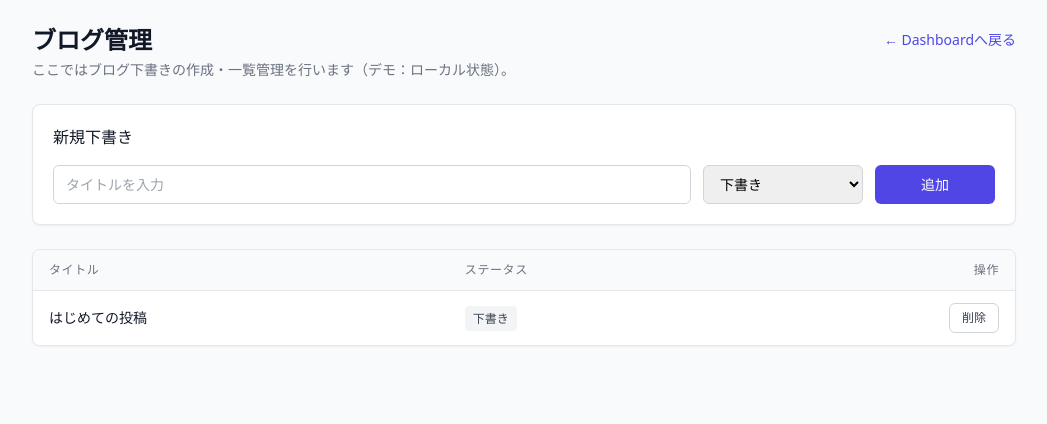
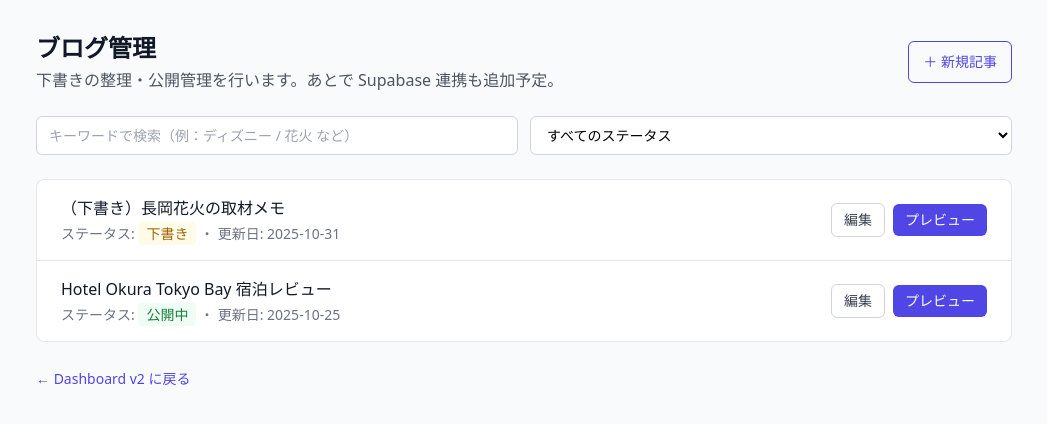
Before and after one commit to tetsuta023-lab/bolt-dashboard, a Next.js app: page /blog in a window 1280 px wide. Shown: the top 424 px of the page, without its empty margins (116-1163 px from the left). Built offline with nearby package versions, Linux system fonts and the light colour scheme.

Commit message:
feat: blog manager list UI

```diff
--- a/pages/blog/index.tsx
+++ b/pages/blog/index.tsx
@@ -1,138 +1,105 @@
-// pages/blog/index.tsx
-import { useState } from "react";
+import Link from "next/link";
 
 type Post = {
-  id: number;
+  id: string;
   title: string;
-  status: "下書き" | "公開";
+  status: "draft" | "published";
+  updatedAt: string; // YYYY-MM-DD
 };
 
+const demoPosts: Post[] = [
+  { id: "draft-1", title: "（下書き）長岡花火の取材メモ", status: "draft", updatedAt: "2025-10-31" },
+  { id: "pub-1", title: "Hotel Okura Tokyo Bay 宿泊レビュー", status: "published", updatedAt: "2025-10-25" },
+];
+
 export default function BlogManager() {
-  const [posts, setPosts] = useState<Post[]>([
-    { id: 1, title: "はじめての投稿", status: "下書き" },
-  ]);
-  const [title, setTitle] = useState("");
-  const [status, setStatus] = useState<Post["status"]>("下書き");
-
-  const addPost = () => {
-    if (!title.trim()) return;
-    setPosts((prev) => [
-      ...prev,
-      { id: Date.now(), title: title.trim(), status },
-    ]);
-    setTitle("");
-    setStatus("下書き");
-  };
-
-  const deletePost = (id: number) =>
-    setPosts((prev) => prev.filter((p) => p.id !== id));
-
   return (
     <main className="min-h-screen bg-gray-50">
       {/* ヘッダー */}
-      <div className="mx-auto max-w-5xl px-5 py-6">
+      <div className="mx-auto max-w-5xl px-6 py-8">
         <div className="flex items-center justify-between">
-          <h1 className="text-2xl font-semibold text-gray-900">
-            ブログ管理
-          </h1>
-          <a
+          <div>
+            <h1 className="text-2xl font-semibold text-gray-900">ブログ管理</h1>
+            <p className="mt-1 text-gray-600">
+              下書きの整理・公開管理を行います。あとで Supabase 連携も追加予定。
+            </p>
+          </div>
+          <Link
+            href="/blog/new"
+            className="rounded-md border border-indigo-600 px-3.5 py-2.5 text-sm font-medium text-indigo-600 hover:bg-indigo-50"
+          >
+            ＋ 新規記事
+          </Link>
+        </div>
+
+        {/* 検索＆フィルタ（ダミーUI） */}
+        <div className="mt-6 grid gap-3 sm:grid-cols-2">
+          <input
+            className="w-full rounded-md border border-gray-300 bg-white px-3 py-2 text-sm outline-none focus:border-indigo-500"
+            placeholder="キーワードで検索（例：ディズニー / 花火 など）"
+          />
+          <select className="w-full rounded-md border border-gray-300 bg-white px-3 py-2 text-sm outline-none focus:border-indigo-500">
+            <option value="all">すべてのステータス</option>
+            <option value="draft">下書き</option>
+            <option value="published">公開済み</option>
+          </select>
+        </div>
+
+        {/* 一覧 */}
+        <div className="mt-6 divide-y divide-gray-200 overflow-hidden rounded-lg border border-gray-200 bg-white">
+          {demoPosts.map((p) => (
+            <div
+              key={p.id}
+              className="flex items-center justify-between gap-4 px-4 py-4 sm:px-6"
+            >
+              <div>
+                <h3 className="text-base font-medium text-gray-900">{p.title}</h3>
+                <p className="mt-1 text-sm text-gray-500">
+                  ステータス:{" "}
+                  {p.status === "draft" ? (
+                    <span className="rounded bg-yellow-50 px-2 py-0.5 text-yellow-700">
+                      下書き
+                    </span>
+                  ) : (
+                    <span className="rounded bg-green-50 px-2 py-0.5 text-green-700">
+                      公開中
+                    </span>
+                  )}{" "}
+                  ・ 更新日: {p.updatedAt}
+                </p>
+              </div>
+              <div className="flex items-center gap-2">
+                <Link
+                  href={`/blog/edit/${p.id}`}
+                  className="rounded-md border border-gray-300 px-3 py-1.5 text-sm text-gray-700 hover:bg-gray-50"
+                >
+                  編集
+                </Link>
+                <Link
+                  href={`/blog/preview/${p.id}`}
+                  className="rounded-md bg-indigo-600 px-3 py-1.5 text-sm text-white hover:bg-indigo-700"
+                >
+                  プレビュー
+                </Link>
+              </div>
+            </div>
+          ))}
+
+          {demoPosts.length === 0 && (
+            <div className="px-4 py-10 text-center text-sm text-gray-500 sm:px-6">
+              まだ記事がありません。右上の「＋ 新規記事」から作成してください。
+            </div>
+          )}
+        </div>
+
+        {/* 戻るリンク */}
+        <div className="mt-6">
+          <Link
             href="/dashboard-v2"
             className="text-sm text-indigo-600 hover:text-indigo-700"
           >
-            ← Dashboardへ戻る
-          </a>
-        </div>
-        <p className="mt-1 text-sm text-gray-500">
-          ここではブログ下書きの作成・一覧管理を行います（デモ：ローカル状態）。
-        </p>
-      </div>
-
-      {/* 入力フォーム */}
-      <div className="mx-auto max-w-5xl px-5">
-        <div className="rounded-lg border border-gray-200 bg-white p-5 shadow-sm">
-          <h2 className="mb-4 text-base font-medium text-gray-900">
-            新規下書き
-          </h2>
-          <div className="grid gap-3 sm:grid-cols-[1fr,160px,120px]">
-            <input
-              className="w-full rounded-md border border-gray-300 px-3 py-2 text-sm outline-none focus:border-indigo-500"
-              placeholder="タイトルを入力"
-              value={title}
-              onChange={(e) => setTitle(e.target.value)}
-            />
-            <select
-              className="rounded-md border border-gray-300 px-3 py-2 text-sm outline-none focus:border-indigo-500"
-              value={status}
-              onChange={(e) => setStatus(e.target.value as Post["status"])}
-            >
-              <option>下書き</option>
-              <option>公開</option>
-            </select>
-            <button
-              onClick={addPost}
-              className="rounded-md bg-indigo-600 px-4 py-2 text-sm font-medium text-white hover:bg-indigo-700"
-            >
-              追加
-            </button>
-          </div>
-        </div>
-      </div>
-
-      {/* 一覧 */}
-      <div className="mx-auto mt-6 max-w-5xl px-5 pb-12">
-        <div className="overflow-hidden rounded-lg border border-gray-200 bg-white shadow-sm">
-          <table className="min-w-full divide-y divide-gray-200">
-            <thead className="bg-gray-50">
-              <tr>
-                <th className="px-4 py-3 text-left text-xs font-medium uppercase tracking-wider text-gray-500">
-                  タイトル
-                </th>
-                <th className="px-4 py-3 text-left text-xs font-medium uppercase tracking-wider text-gray-500">
-                  ステータス
-                </th>
-                <th className="px-4 py-3 text-right text-xs font-medium uppercase tracking-wider text-gray-500">
-                  操作
-                </th>
-              </tr>
-            </thead>
-            <tbody className="divide-y divide-gray-100 bg-white">
-              {posts.map((p) => (
-                <tr key={p.id}>
-                  <td className="px-4 py-3 text-sm text-gray-900">{p.title}</td>
-                  <td className="px-4 py-3 text-sm">
-                    <span
-                      className={
-                        p.status === "公開"
-                          ? "rounded bg-green-50 px-2 py-1 text-xs font-medium text-green-700"
-                          : "rounded bg-gray-100 px-2 py-1 text-xs font-medium text-gray-700"
-                      }
-                    >
-                      {p.status}
-                    </span>
-                  </td>
-                  <td className="px-4 py-3 text-right">
-                    <button
-                      onClick={() => deletePost(p.id)}
-                      className="rounded-md border border-gray-300 px-3 py-1.5 text-xs text-gray-700 hover:bg-gray-50"
-                    >
-                      削除
-                    </button>
-                  </td>
-                </tr>
-              ))}
-
-              {posts.length === 0 && (
-                <tr>
-                  <td
-                    colSpan={3}
-                    className="px-4 py-6 text-center text-sm text-gray-500"
-                  >
-                    まだ下書きはありません。上のフォームから追加してください。
-                  </td>
-                </tr>
-              )}
-            </tbody>
-          </table>
+            ← Dashboard v2 に戻る
+          </Link>
         </div>
       </div>
     </main>
```
